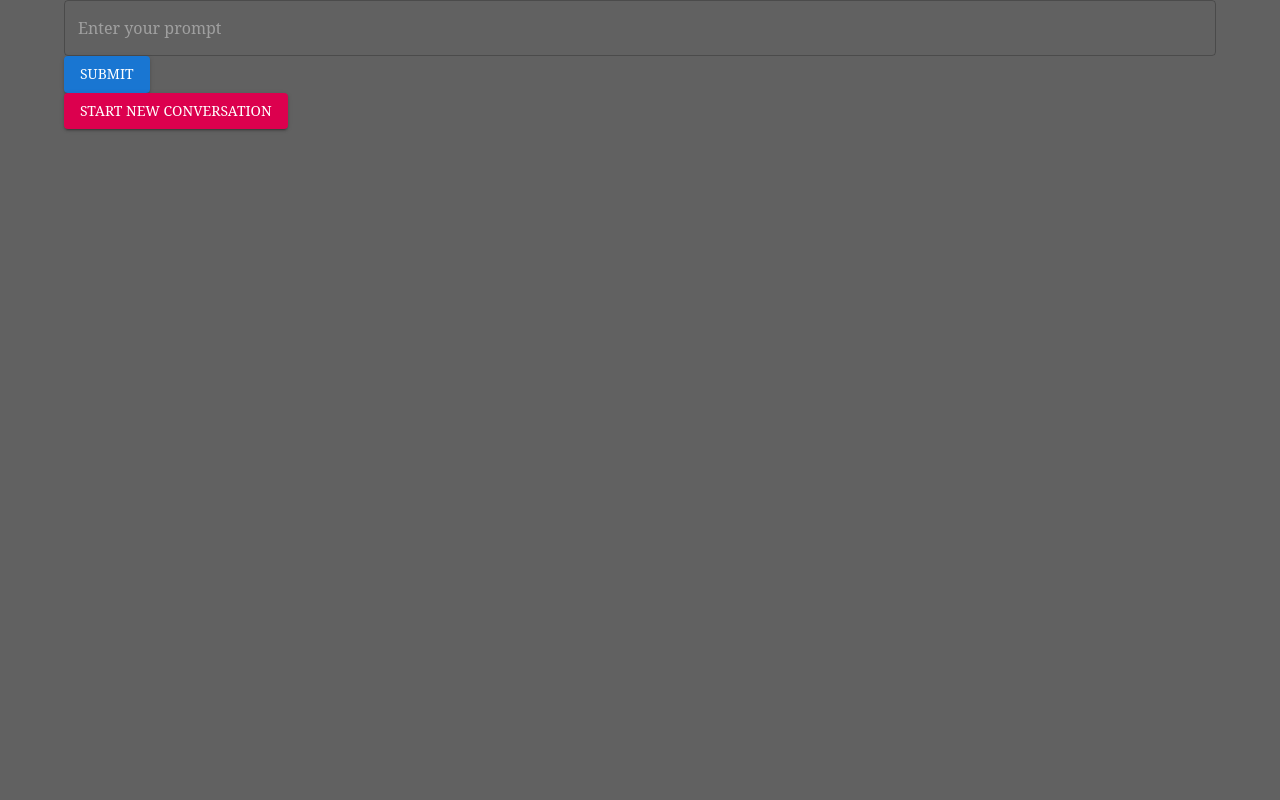
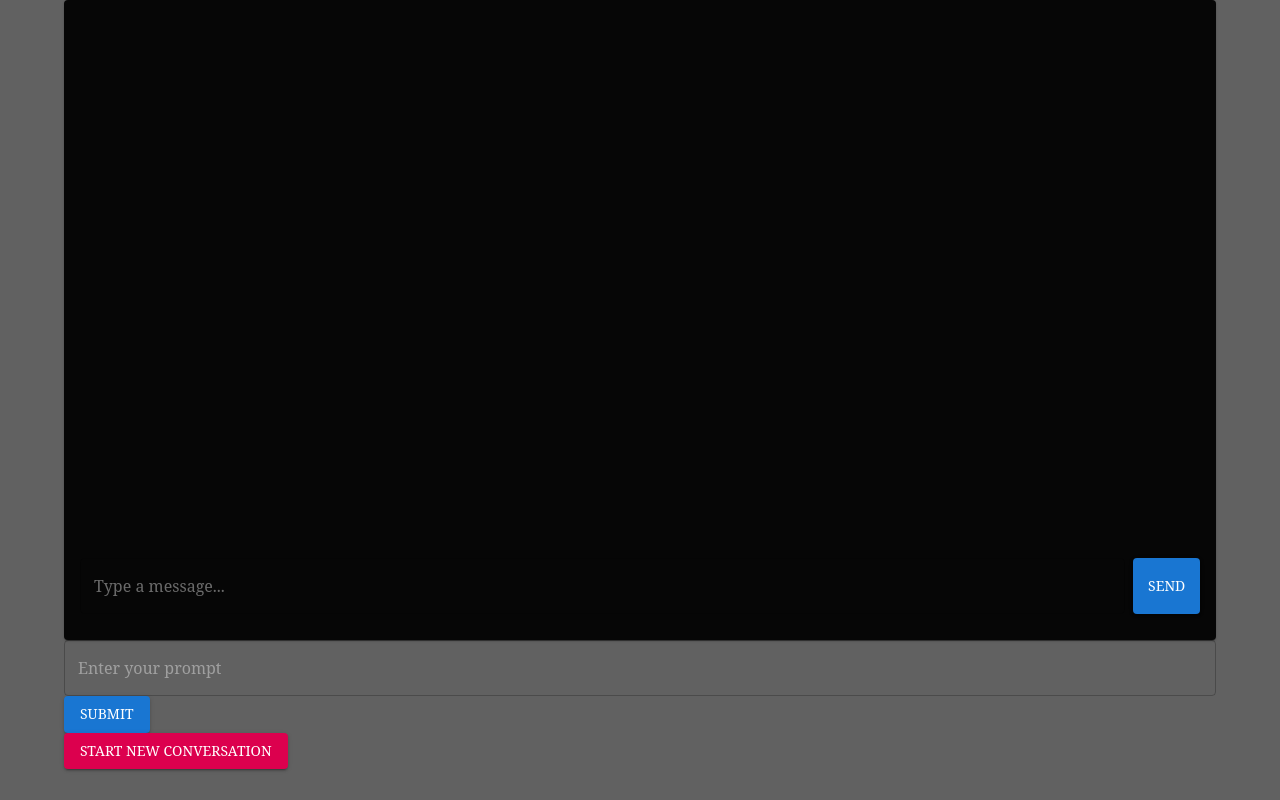
Before and after one commit to SailingSF/alphacharter-frontend, a React (Create React App) app: page /chat in a window 1280 px wide. Built offline with nearby package versions, Linux system fonts and the light colour scheme.

Commit message:
make it way better

```diff
--- a/src/components/ChatPage.js
+++ b/src/components/ChatPage.js
@@ -1,22 +1,66 @@
 import React, { useState } from 'react';
-import { Container, TextField, Button } from '@mui/material';
+import { Container, TextField, Button, Box, Paper, Typography } from '@mui/material';
 import axios from 'axios';
+import { styled } from '@mui/system';
+
+// Styled components
+const ChatContainer = styled(Paper)(({ theme }) => ({
+  maxHeight: '80vh',
+  minHeight: '80vh',
+  overflow: 'auto',
+  display: 'flex',
+  flexDirection: 'column',
+  backgroundColor: '#060606',
+  padding: theme.spacing(2),
+}));
+
+const MessageList = styled(Box)(({ theme }) => ({
+  overflowY: 'scroll',
+  flexGrow: 1,
+  padding: theme.spacing(1),
+}));
+
+const MessageItem = styled(Box)(({ theme, owner }) => ({
+  alignSelf: owner === 'assistant' ? 'flex-start' : 'flex-end',
+  padding: '10px 20px',
+  borderRadius: '20px',
+  margin: '5px',
+  backgroundColor: owner === 'assistant' ? theme.palette.grey[200] : theme.palette.primary.main,
+  color: owner === 'assistant' ? theme.palette.text.primary : theme.palette.primary.contrastText,
+}));
+
+const InputArea = styled('div')(({ theme }) => ({
+  display: 'flex',
+  marginTop: 'auto',
+  padding: '10px 0',
+  gap: theme.spacing(1)
+
+}));
+
+
 
 function Chat() {
   const [prompt, setPrompt] = useState('');
   const [threadId, setThreadId] = useState(null);
   const [messages, setMessages] = useState([]);
 
+  const axiosInstance = axios.create({
+    baseURL: 'https://financeassistant-01-7c9325856268.herokuapp.com/',
+    headers: {
+        'Authorization': `Bearer ${localStorage.getItem('accessToken')}`
+    }
+});
+
   const handleSubmit = async (event) => {
     event.preventDefault();
-    const apiUrl = 'https://financeassistant-01-7c9325856268.herokuapp.com/api/submit_prompt/';
+    if (!prompt.trim()) return; // Prevent sending empty messages
     const payload = {
       prompt: prompt,
       ...(threadId && { thread_id: threadId }),
     };
 
     try {
-      const response = await axios.post(apiUrl, payload, { withCredentials: true });
+      const response = await axiosInstance.post('api/submit_prompt/', payload);
       const { job_id, thread_id } = response.data;
       setThreadId(thread_id);
       setMessages([...messages, { text: prompt, type: 'user' }]);
@@ -36,7 +80,7 @@ function Chat() {
         const resultMessages = response.data.result.map((item) => ({
             text: item.text || '',
             imageUrl: item.image_url || '',
-            type: 'response',
+            type: 'assistant',
           }));
           setMessages((prevMessages) => [...prevMessages, ...resultMessages]);
       } else {
@@ -58,14 +102,28 @@ function Chat() {
 
   return (
     <Container>
-      <div>
-        {messages.map((message, index) => (
-          <div key={index}>
-            <p>{message.text}</p>
-            {message.imageUrl && <img src={message.imageUrl} alt="Response" />}
-          </div>
-        ))}
-      </div>
+      <ChatContainer>
+        <MessageList>
+            {messages.map((message, index) => (
+            <MessageItem key={index} owner={message.owner} >
+                <Typography variant='body1'>{message.text}</Typography>
+                {message.imageUrl && <img src={message.imageUrl} alt="Response" style={{ maxWidth: '100%', marginTop: '10px' }}/>}
+            </MessageItem>
+            ))}
+        </MessageList>
+        <form onSubmit={handleSubmit}>
+            <InputArea>
+                <TextField
+                    fullWidth
+                    variant="outlined"
+                    placeholder="Type a message..."
+                    value={prompt}
+                    onChange={(e) => setPrompt(e.target.value)}
+                />
+                <Button type="submit" variant="contained" color="primary">Send</Button>
+            </InputArea>
+        </form>
+      </ChatContainer>
       <form onSubmit={handleSubmit}>
         <TextField
           value={prompt}
```
